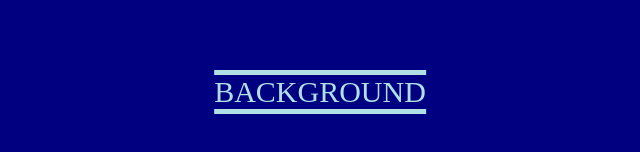
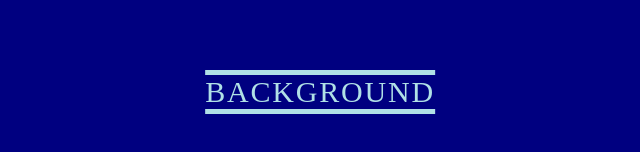
Before and after one commit to KasiaGrabska/BackgroundBoxes, a plain HTML site: page index.html in a window 1280 px wide. Shown: the part 308-460 px from the top of the page, without its empty margins (320-960 px from the left). Drawn offline with Linux system fonts and the light colour scheme.

Commit message:
new style

```diff
--- a/style.css
+++ b/style.css
@@ -21,4 +21,6 @@ body {
   border-top: 5px solid #b0e0e6;
   border-bottom: 5px solid #b0e0e6;
   color: #b0e0e6;
+  letter-spacing: 0.06em;
+  font-weight: 100;
 }
```
